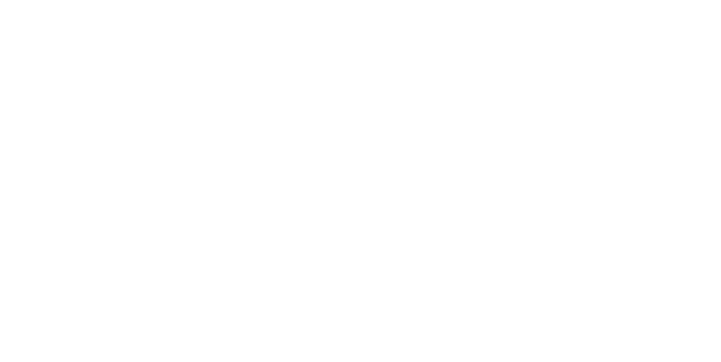
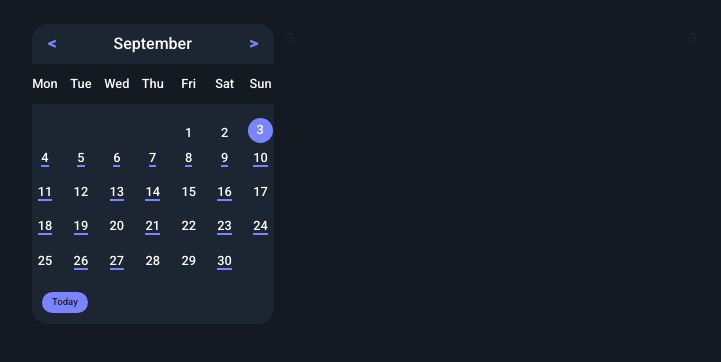
Before and after one commit to Sijuanu/SoccerVerse, a plain HTML site: page index.html in a window 1280 px wide. Shown: the whole page, without its empty margins (125-846 px from the left). Drawn offline with Linux system fonts and the light colour scheme.

Commit message:
Designed the calendar for match fixtures

```diff
--- a/index.html
+++ b/index.html
@@ -8,6 +8,85 @@
     <link rel="stylesheet" href="./static/css/bootstrap.min.css">
 </head>
 <body>
+    <!-- <section class="container-fluid bg-info">
+        <div class="container">
+            <div class="row">
+                <div class="col-4">
+                    <p>🔁 SoccerVerse</p>
+
+                </div>
+                <div class="col-6">
+                    <input type="text" placeholder="🔍    Search" class="w-25 px-2 py-1 d-inline-flex">
+                </div>
+            </div>
+        </div>
+    </section> -->
+
+    <div class="container-fluid mx-auto">
+        <div class="col-9 mx-auto py-4">
+            <div class="row">
+                <div class="col-md-3 p-0">
+                    <div class="calendar rounded-4" style="background-color: #1c2632;">
+                        <div class="d-flex justify-content-between align-items-center px-3 pt-3 text-white rounded-top" style="height: 40px;">
+                            <p class="fw-bold" style="color: #7a84ff;"><</p>
+                            <p>September</p>
+                            <p class="fw-bold" style="color: #7a84ff;">></p>
+                        </div>
+                        <div class="date" style="background-color: #131a21; height: 40px;">
+                            <p>Mon</p>
+                            <p>Tue</p>
+                            <p>Wed</p>
+                            <p>Thu</p>
+                            <p>Fri</p>
+                            <p>Sat</p>
+                            <p>Sun</p>
+                        </div>
+                        <div class="date ms-auto mt-3">
+                            <p class="offset">1</p>
+                            <p class="">2</p>
+                            <p class="active"><span>3</span></p>
+                        </div>
+                        <div class="date">
+                            <p><span>4</span></p>
+                            <p><span>5</span></p>
+                            <p><span>6</span></p>
+                            <p><span>7</span></p>
+                            <p><span>8</span></p>
+                            <p><span>9</span></p>
+                            <p><span>10</span></p>
+                            <p><span>11</span></p>
+                            <p>12</p>
+                            <p><span>13</span></p>
+                            <p><span>14</span></p>
+                            <p>15</p>
+                            <p><span>16</span></p>
+                            <p>17</p>
+                            <p><span>18</span></p>
+                            <p><span>19</span></p>
+                            <p>20</p>
+                            <p><span>21</span></p>
+                            <p>22</p>
+                            <p><span>23</span></p>
+                            <p><span>24</span></p>
+                            <p>25</p>
+                            <p><span>26</span></p>
+                            <p><span>27</span></p>
+                            <p>28</p>
+                            <p>29</p>
+                            <p><span>30</span></p>
+                        </div>
+                        <div class="today"><p>Today</p></div>
+                    </div>
+                </div>
+                <div class="col-md-5">
+                    <div class="">a</div>
+                </div>
+                <div class="col-md-4">
+                    <div class="">a</div>
+                </div>
+            </div>
+        </div>
+    </div>
 
 
     <script src="./static/javascript/script.js"></script>
--- a/static/css/style.css
+++ b/static/css/style.css
@@ -1,3 +1,4 @@
+@import url('https://fonts.googleapis.com/css2?family=Roboto:wght@500&display=swap');
 *{
     margin: 0;
     padding: 0;
@@ -5,3 +6,53 @@
     text-decoration: none;
     list-style: none;
 }
+body{
+    background-color: #131a21 !important;
+}
+.calendar{
+    background-color: #131a21;
+    height: 300px;
+    font-family: 'Roboto', sans-serif;
+}
+.calendar .date{
+    display: grid;
+    grid-template-columns: repeat(7, 1fr);
+    grid-gap: 10px;
+    justify-content: end; /* Center the grid horizontally */
+    align-content: center; /* Center the grid vertically */
+    text-align: center;
+    color: white;
+}
+.offset {
+  grid-column-start: 5; /* Start this item from the first column (move it 3 columns to the left) */
+}
+.calendar .date p span{
+    border-bottom: 2px solid #7a84ff;
+}
+.calendar .date p{
+    font-size: .8rem;
+    margin: 2.5px 0px;
+}
+.calendar .date .active span{
+    background-color: #7a84ff;
+    border-radius: 50%;
+    height: 25px;
+    width: 25px;
+    display: flex;
+    justify-content: center;
+    align-items: center;
+}
+.calendar .date .active{
+    margin-top: -2px;
+}
+.today{
+    background-color: #7a84ff;
+    padding: 3px 10px;
+    border-radius: 14px;
+    display: inline-block;
+    margin: 20px 10px;
+}
+.today p{
+    font-size: .6rem;
+    margin: 0px;
+}
```
